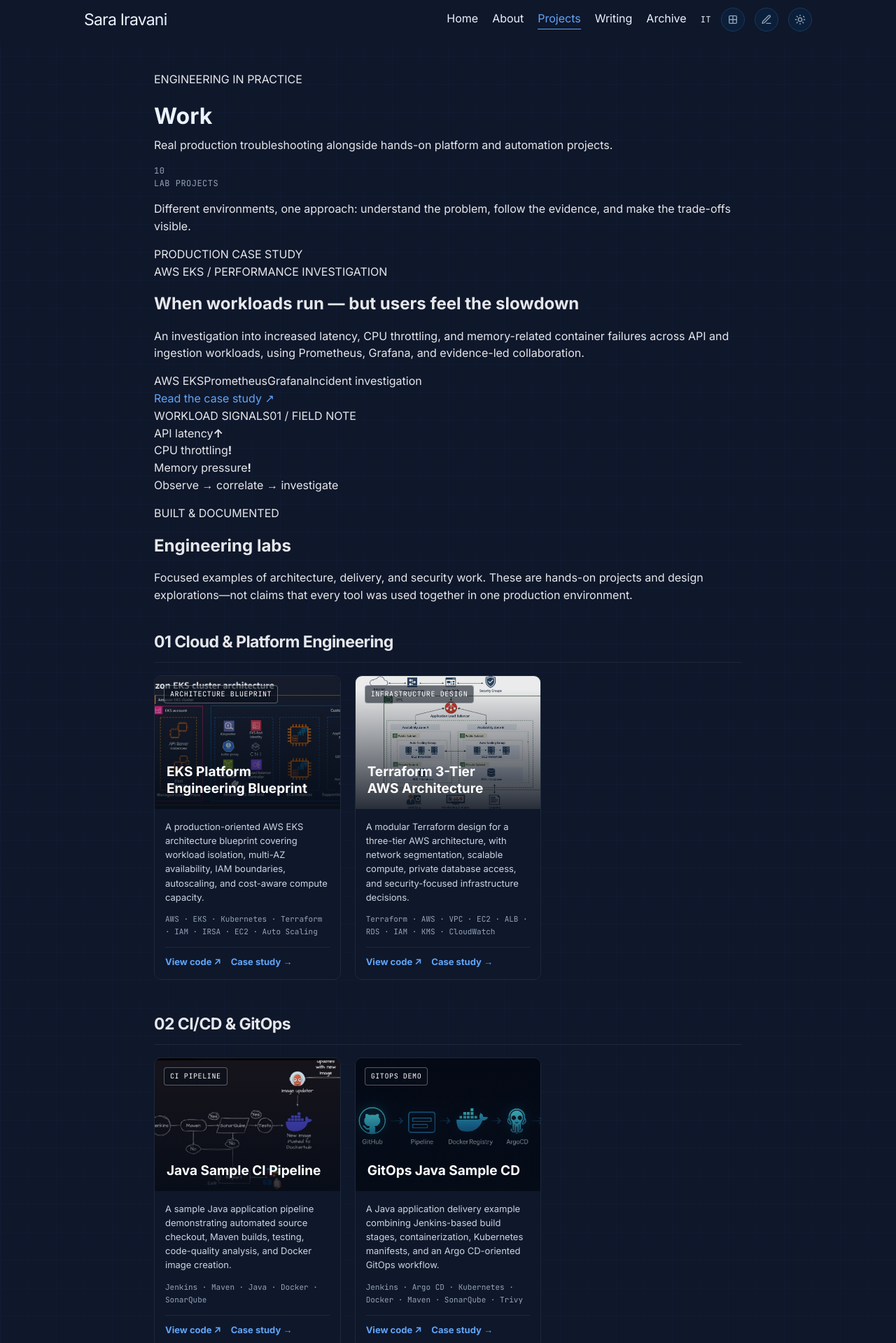
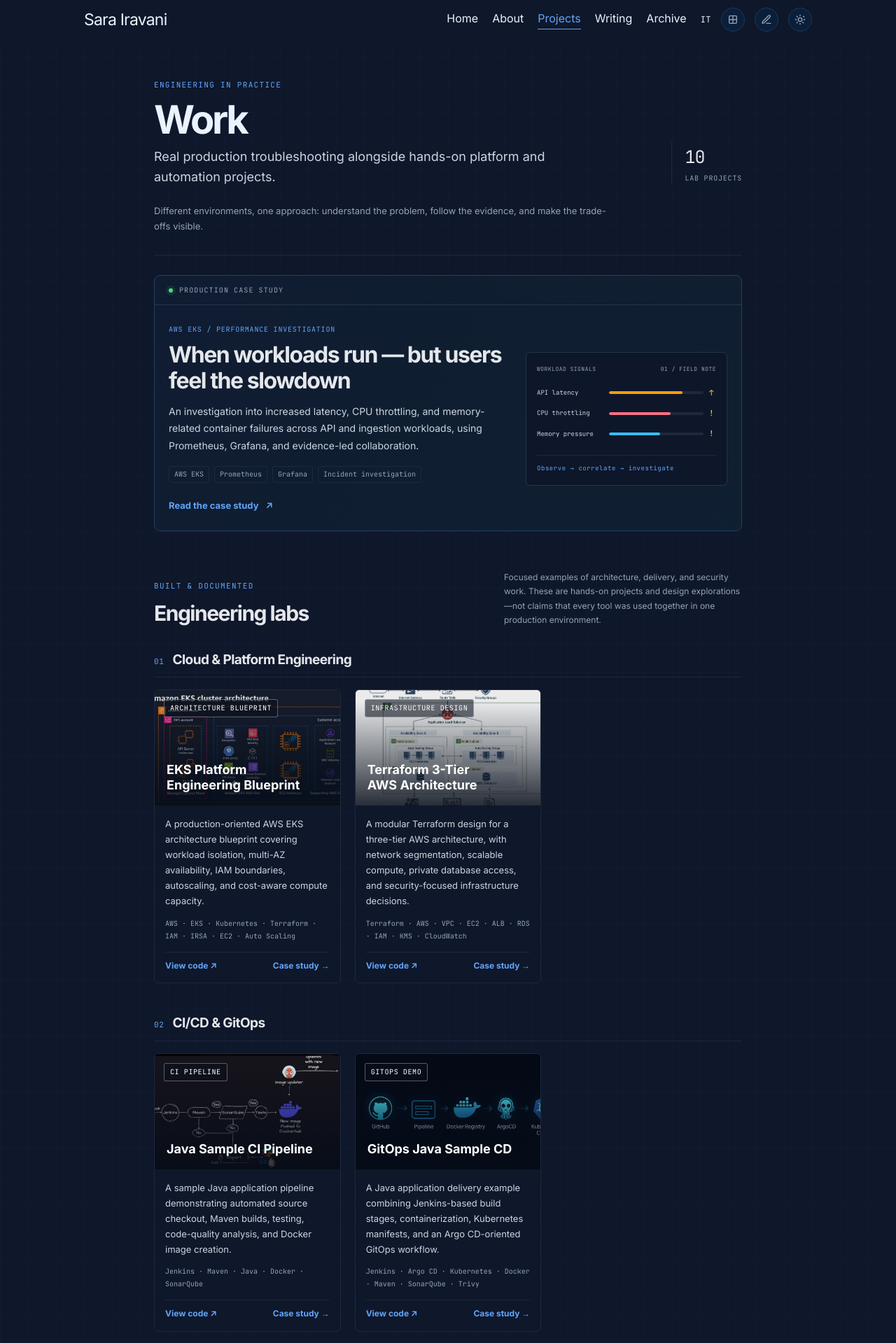
Before and after one commit to SaraIravani/SaraIravani-SaraIravani.github.io, a Jekyll site: the page built from work.html, in a window 1280 px wide. Shown: the top 1919 px of the page at 70% size. Built offline with Jekyll 4.4.1, drawn with Linux system fonts in a browser that asks for light colours.

Commit message:
Style production case study and editorial project cards

```diff
--- a/css/style.css
+++ b/css/style.css
@@ -634,3 +634,66 @@ a:hover {
   .home-button { flex: 1 1 auto; }
   .home-work-heading { align-items: flex-start; flex-direction: column; gap: 12px; }
 }
+
+
+/* ===== Work page: production case study + editorial project grid ===== */
+.work-intro { padding: 12px 0 30px; border-bottom: 1px solid var(--border); }
+.work-eyebrow { margin: 0 0 12px; color: var(--accent); font: 11px/1.5 var(--mono); letter-spacing: .12em; text-transform: uppercase; }
+.work-intro-row { display: flex; justify-content: space-between; align-items: flex-end; gap: 24px; }
+.work-intro .page-title { margin: 0 0 10px; font-size: clamp(38px, 6vw, 56px); letter-spacing: -.06em; line-height: 1.05; }
+.work-lead { max-width: 610px; margin: 0; color: var(--fg-soft); font-size: 18px; line-height: 1.6; }
+.work-intro .page-count { min-width: 94px; margin: 0 0 5px; padding-left: 18px; border-left: 1px solid var(--border); font-size: 10px; line-height: 1.7; letter-spacing: .08em; }
+.work-intro .page-count span { color: var(--fg); font-size: 25px; letter-spacing: -.04em; }
+.work-method { max-width: 650px; margin: 22px 0 0; color: var(--muted); font-size: 13px; line-height: 1.7; }
+.work-featured { position: relative; margin: 28px 0 56px; overflow: hidden; border: 1px solid #24415d; border-radius: 9px; background: linear-gradient(125deg, color-mix(in srgb, var(--bg) 84%, #123456), color-mix(in srgb, var(--bg) 94%, #0ea5a4)); }
+.work-featured-label { display: flex; align-items: center; gap: 9px; padding: 13px 20px; border-bottom: 1px solid color-mix(in srgb, var(--border) 70%, #2c5b79); color: var(--muted); font: 10px/1.5 var(--mono); letter-spacing: .11em; }
+.work-featured-dot { width: 6px; height: 6px; border-radius: 50%; background: #4ade80; box-shadow: 0 0 0 4px rgba(74,222,128,.1); }
+.work-featured-content { display: grid; grid-template-columns: minmax(0, 1.25fr) minmax(190px, .75fr); gap: 30px; align-items: center; padding: 27px 20px 24px; }
+.work-featured-meta { margin: 0 0 10px; color: var(--accent); font: 10px/1.6 var(--mono); letter-spacing: .08em; }
+.work-featured-copy h2 { max-width: 540px; margin: 0 0 13px; color: var(--fg); font-size: clamp(24px, 3vw, 32px); line-height: 1.15; letter-spacing: -.045em; }
+.work-featured-copy > p:not(.work-featured-meta) { max-width: 550px; margin: 0 0 17px; color: var(--fg-soft); font-size: 14px; line-height: 1.75; }
+.work-featured-tags { display: flex; flex-wrap: wrap; gap: 7px; margin: 0 0 19px; }
+.work-featured-tags span { padding: 4px 7px; border: 1px solid var(--border); border-radius: 3px; color: var(--muted); font: 10px/1.4 var(--mono); }
+.work-featured-link { display: inline-flex; gap: 10px; align-items: center; color: var(--accent); font-size: 13px; font-weight: 650; }
+.work-featured-link:hover { text-decoration: none; gap: 14px; }
+.work-signal-panel { min-width: 0; padding: 17px 15px; border: 1px solid color-mix(in srgb, var(--border) 75%, #2c5b79); border-radius: 6px; background: color-mix(in srgb, var(--bg) 82%, #071426); }
+.work-signal-top { display: flex; justify-content: space-between; gap: 8px; margin-bottom: 21px; color: var(--muted); font: 8px/1.5 var(--mono); letter-spacing: .06em; }
+.work-signal-row { display: grid; grid-template-columns: 95px minmax(0,1fr) 10px; align-items: center; gap: 8px; margin: 14px 0; color: var(--fg-soft); font: 9px/1.4 var(--mono); }
+.work-signal-row b { color: #fbbf24; font-size: 11px; }
+.work-signal-line { height: 4px; overflow: hidden; border-radius: 4px; background: var(--border); }
+.work-signal-line i { display: block; height: 100%; border-radius: inherit; }
+.signal-latency { width: 78%; background: #f59e0b; }
+.signal-cpu { width: 65%; background: #fb7185; }
+.signal-memory { width: 54%; background: #38bdf8; }
+.work-signal-panel > p { margin: 22px 0 0; padding-top: 12px; border-top: 1px solid var(--border); color: var(--accent); font: 9px/1.5 var(--mono); letter-spacing: .06em; }
+.work-projects-heading { display: flex; justify-content: space-between; align-items: flex-end; gap: 24px; margin: 0 0 14px; }
+.work-projects-heading .work-eyebrow { margin-bottom: 8px; }
+.work-projects-heading h2 { margin: 0; color: var(--fg); font-size: 30px; letter-spacing: -.05em; }
+.work-projects-heading > p { max-width: 340px; margin: 0 0 3px; color: var(--muted); font-size: 12px; line-height: 1.7; }
+.project-category { margin: 28px 0 42px; }
+.project-category-title { display: flex; align-items: baseline; gap: 12px; margin: 0 0 17px; padding-bottom: 10px; border-bottom: 1px solid var(--border); color: var(--fg); font-size: 19px; letter-spacing: -.03em; }
+.project-category-title span { color: var(--accent); font: 11px var(--mono); letter-spacing: .06em; }
+.project-card { border-color: var(--border); border-radius: 6px; }
+.project-card-cover { aspect-ratio: 16 / 9; min-height: 165px; }
+.project-card-label { border-radius: 3px; }
+.project-card-title { font-size: 18px; }
+.project-card-body { height: auto; min-height: 190px; }
+.project-card-desc { font-size: 13px; line-height: 1.7; }
+.project-card-tags { margin: auto 0 13px; font-size: 10px; line-height: 1.8; }
+.project-card-links { justify-content: space-between; }
+.project-card-links a { font-size: 12px; }
+@media screen and (max-width: 700px) {
+  .work-featured-content { grid-template-columns: 1fr; gap: 22px; }
+  .work-signal-panel { max-width: 100%; }
+  .work-projects-heading { align-items: flex-start; flex-direction: column; gap: 10px; }
+}
+@media screen and (max-width: 460px) {
+  .work-intro-row { align-items: flex-start; gap: 12px; }
+  .work-intro .page-title { font-size: 40px; }
+  .work-lead { font-size: 15px; }
+  .work-intro .page-count { min-width: 75px; padding-left: 10px; }
+  .work-featured-content { padding: 21px 15px; }
+  .work-featured-label { padding: 11px 15px; }
+  .work-signal-row { grid-template-columns: 90px minmax(0,1fr) 10px; }
+  .work-projects-heading h2 { font-size: 26px; }
+}
```
